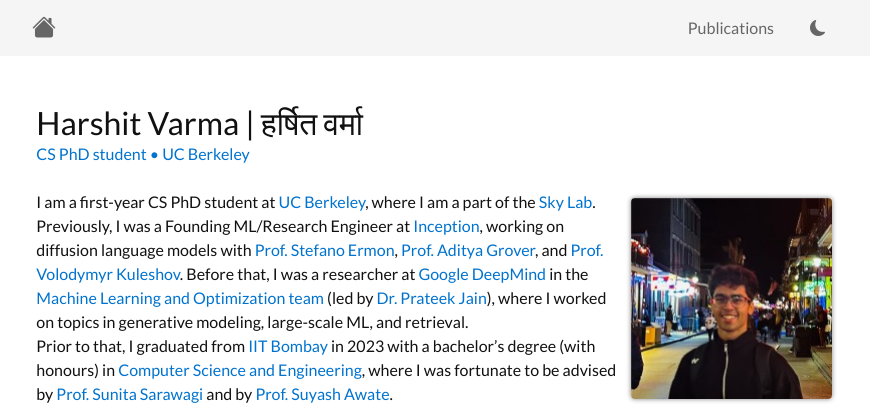
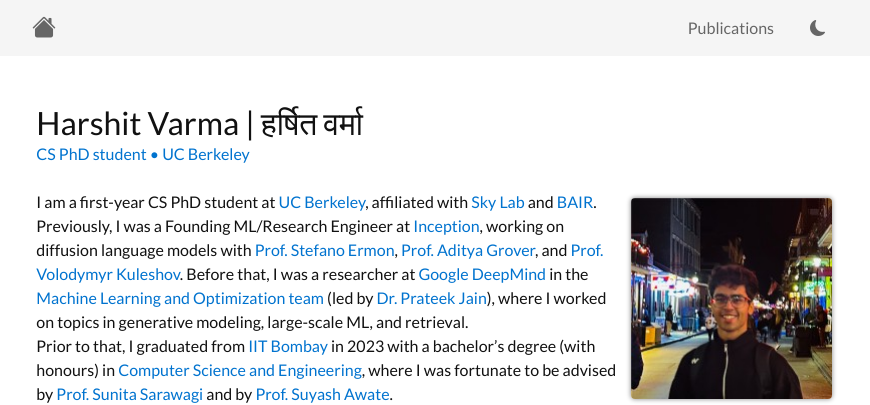
Before and after one commit to hrshtv/hrshtv.github.io, a Jekyll site: the page built from index.html, in a window 1280 px wide and 900 px high. Shown: the top 405 px of the window, without its empty margins (202-1072 px from the left). Built offline with Jekyll 4.4.1, drawn with Linux system fonts in a browser that asks for light colours; nearby versions of some CDN libraries.

Commit message:
Revise about_content.md with updated information
Updated affiliations and clarified previous roles.

```diff
--- a/_includes/about_content.md
+++ b/_includes/about_content.md
@@ -1,4 +1,4 @@
-I am a first-year CS PhD student at [UC Berkeley](https://eecs.berkeley.edu/), where I am a part of the [Sky Lab](https://sky.cs.berkeley.edu).
+I am a first-year CS PhD student at [UC Berkeley](https://eecs.berkeley.edu/), affiliated with [Sky Lab](https://sky.cs.berkeley.edu) and [BAIR](https://bair.berkeley.edu/).
 Previously, I was a Founding ML/Research Engineer at [Inception](https://www.inceptionlabs.ai/), working on diffusion language models with [Prof. Stefano Ermon](https://cs.stanford.edu/~ermon/), [Prof. Aditya Grover](https://aditya-grover.github.io/), and [Prof. Volodymyr Kuleshov](https://www.cs.cornell.edu/~kuleshov/).
 Before that, I was a researcher at [Google DeepMind](https://deepmind.google/) in the [Machine Learning and Optimization team](https://research.google/teams/india-research-lab/) (led by [Dr. Prateek Jain](https://www.prateekjain.org/)), where I worked on topics in generative modeling, large-scale ML, and retrieval.
 Prior to that, I graduated from [IIT Bombay](http://www.iitb.ac.in/) in 2023 with a bachelor's degree (with honours) in [Computer Science and Engineering](https://www.cse.iitb.ac.in/), where I was fortunate to be advised by [Prof. Sunita Sarawagi](https://www.cse.iitb.ac.in/~sunita/) and by [Prof. Suyash Awate](https://www.cse.iitb.ac.in/~suyash/).
```
